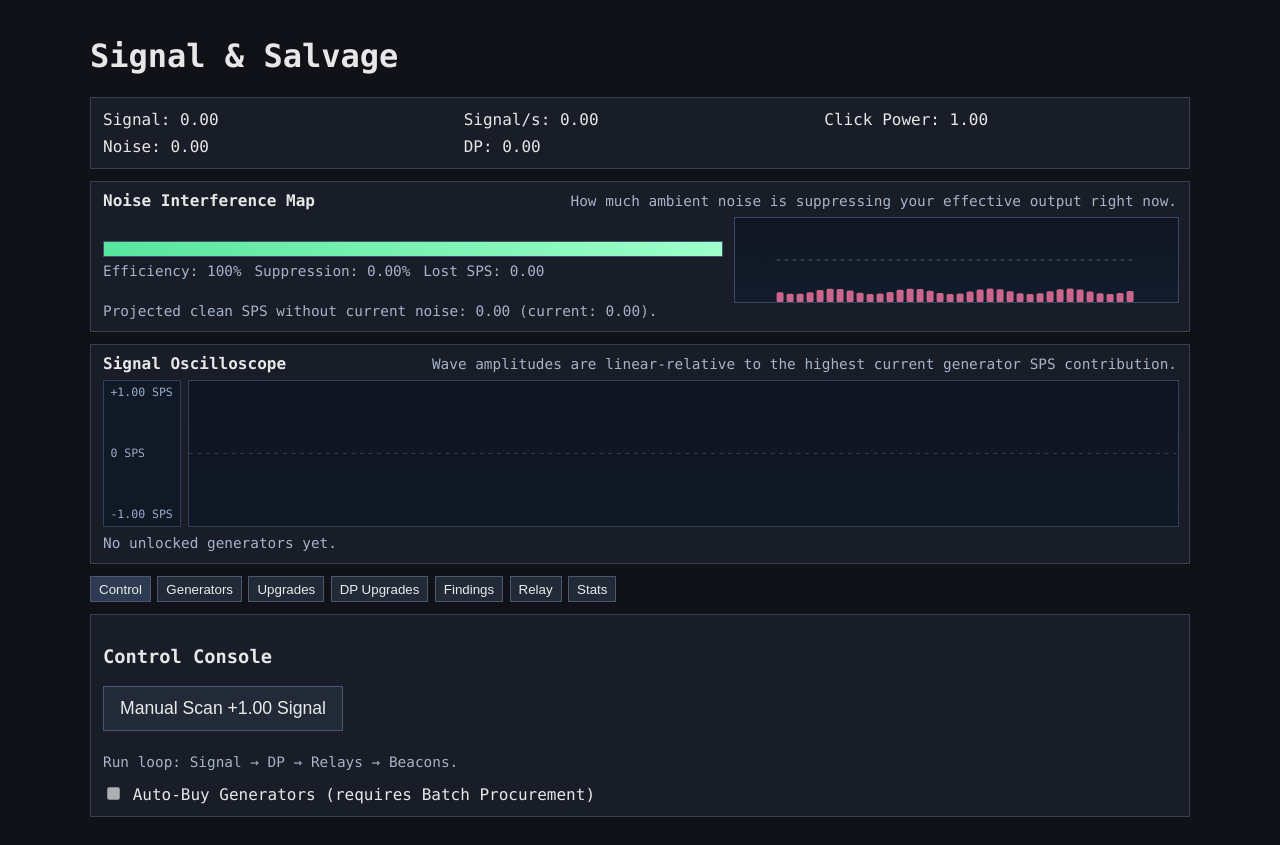
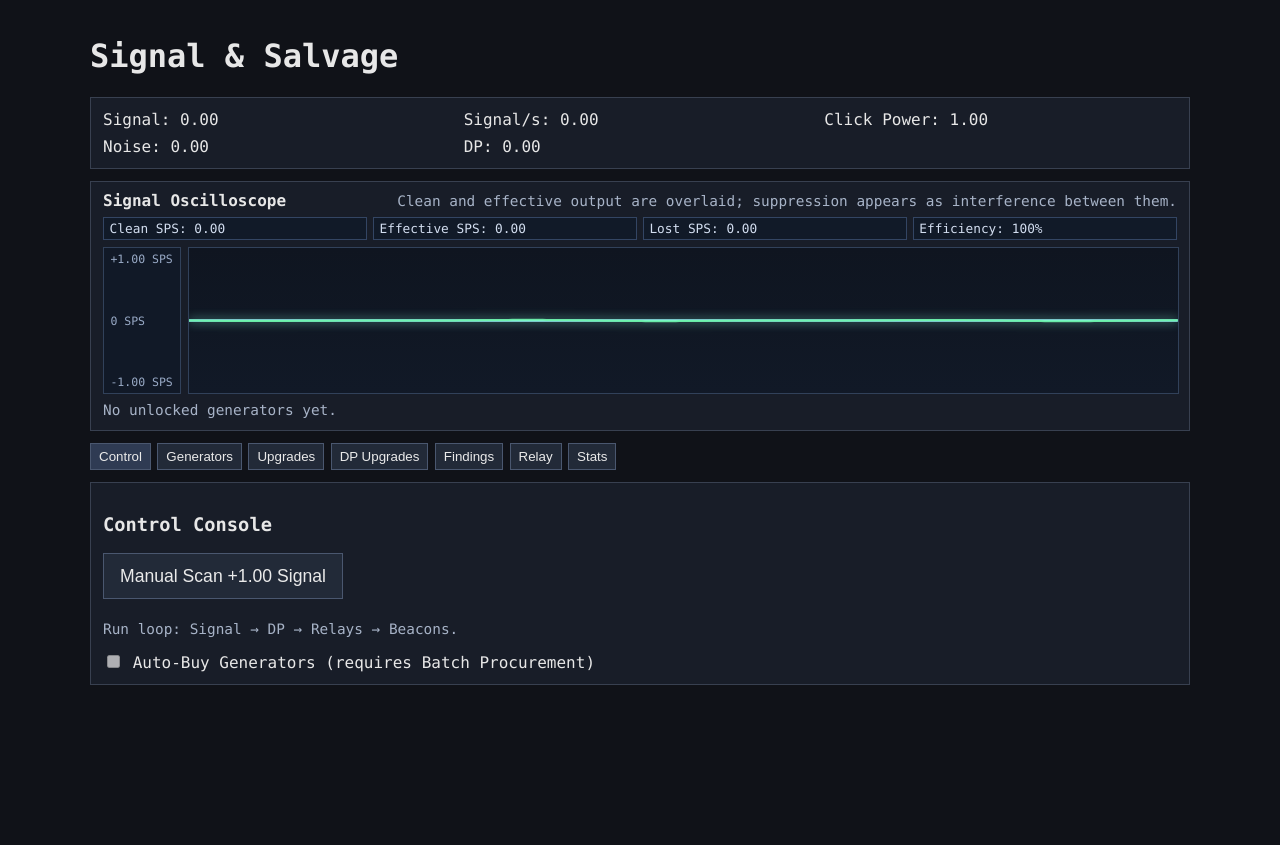
Before and after one commit to jjlyon/web-incremental, a React (Vite) app: page / in a window 1280 px wide. After the commit the page ends 800 px from the top, so only its background shows below. Built offline with nearby package versions, Linux system fonts and the light colour scheme.

Commit message:
Remove obsolete standalone noise panel styles

```diff
--- a/src/App.tsx
+++ b/src/App.tsx
@@ -327,7 +327,7 @@ function App() {
     return owned * def.baseSps * getGeneratorMultiplier(state, generatorId) * globalWaveMultiplier;
   });
   const maxContributionSps = Math.max(1, ...generatorContributions);
-  const MAX_WAVE_AMPLITUDE = 30;
+  const MAX_WAVE_AMPLITUDE = 24;
 
   const visibleGeneratorWaves = generatorWaveOrder.map((generatorId, index) => {
     const contributionSps = generatorContributions[index];
@@ -347,6 +347,27 @@ function App() {
       isUnlocked: state.generators[generatorId] > 0,
     };
   }).filter((wave) => wave.isUnlocked);
+
+  const aggregateScaleSps = Math.max(1, undampenedSps, sps, maxContributionSps);
+  const cleanAmplitude = (undampenedSps / aggregateScaleSps) * 34;
+  const effectiveAmplitude = (sps / aggregateScaleSps) * 34;
+  const suppressionIntensity = Math.max(0, Math.min(1, noiseImpactPercent / 100));
+  const sampleXs = Array.from({ length: Math.floor(WAVE_WIDTH / WAVE_SAMPLE_STEP) + 1 }, (_, i) => i * WAVE_SAMPLE_STEP);
+  const cleanPoints = sampleXs.map((x) => {
+    const radians = (x / WAVE_WIDTH) * 1.05 * Math.PI * 2 + waveTime * WAVE_SPEED * 0.85;
+    const y = WAVE_HEIGHT / 2 + Math.sin(radians) * cleanAmplitude;
+    return { x, y };
+  });
+  const effectivePoints = sampleXs.map((x) => {
+    const radians = (x / WAVE_WIDTH) * 1.05 * Math.PI * 2 + waveTime * WAVE_SPEED * 0.85;
+    const shimmer = (Math.sin((x / WAVE_WIDTH) * 16 + waveTime * 8) + Math.sin((x / WAVE_WIDTH) * 30 + waveTime * 15) * 0.6) * (0.5 + suppressionIntensity * 3.2);
+    const y = WAVE_HEIGHT / 2 + Math.sin(radians) * effectiveAmplitude + shimmer;
+    return { x, y };
+  });
+  const toPath = (points: Array<{ x: number; y: number }>): string => points.map((point, idx) => `${idx === 0 ? 'M' : 'L'}${point.x},${point.y.toFixed(2)}`).join(' ');
+  const cleanPath = toPath(cleanPoints);
+  const effectivePath = toPath(effectivePoints);
+  const suppressionBandPath = `${toPath(cleanPoints)} ${[...effectivePoints].reverse().map((point) => `L${point.x},${point.y.toFixed(2)}`).join(' ')} Z`;
 
 
   const scannerFrequency = WAVE_FREQUENCIES[0];
@@ -372,42 +393,38 @@ function App() {
         {hasBeaconLayerUnlocked && <div>Beacons: {formatNumber(state.beacons)}</div>}
       </div>
 
-      <div className="panel noise-panel">
-        <div className="wave-header"><strong>Noise Interference Map</strong><span className="muted">How much ambient noise is suppressing your effective output right now.</span></div>
-        <div className="noise-grid">
-          <div>
-            <div className="noise-meter-track">
-              <div className="noise-meter-safe" style={{ width: `${Math.max(0, Math.min(100, clampedNoiseFactor * 100)).toFixed(1)}%` }} />
-              <div className="noise-meter-loss" style={{ width: `${Math.max(0, Math.min(100, noiseImpactPercent)).toFixed(1)}%` }} />
-            </div>
-            <div className="noise-stats muted">
-              <span>Efficiency: {formatNumber(clampedNoiseFactor * 100)}%</span>
-              <span>Suppression: {formatNumber(noiseImpactPercent)}%</span>
-              <span>Lost SPS: {formatNumber(spsLostToNoise)}</span>
-            </div>
-          </div>
-          <svg viewBox="0 0 360 84" className="noise-spark" role="img" aria-label="Noise damping visualization">
-            {Array.from({ length: 36 }, (_, i) => {
-              const x = i * 10;
-              const envelope = (0.35 + (state.noise / 100)) * (1 - clampedNoiseFactor);
-              const height = 8 + (Math.sin((i + waveTime * 8) * 0.8) + 1) * 18 * Math.min(1.4, envelope + 0.15);
-              return <rect key={`noise-bar-${i}`} x={x} y={84 - height} width={7} height={height} rx={1.5} className="noise-bar" />;
-            })}
-            <line x1="0" y1="42" x2="360" y2="42" className="noise-midline" />
-          </svg>
+      <div className="panel wave-panel">
+        <div className="wave-header">
+          <strong>Signal Oscilloscope</strong>
+          <span className="muted">Clean and effective output are overlaid; suppression appears as interference between them.</span>
         </div>
-        <div className="muted">Projected clean SPS without current noise: {formatNumber(undampenedSps)} (current: {formatNumber(sps)}).</div>
-      </div>
-
-      <div className="panel wave-panel">
-        <div className="wave-header"><strong>Signal Oscilloscope</strong><span className="muted">Wave amplitudes are linear-relative to the highest current generator SPS contribution.</span></div>
+        <div className="wave-stats">
+          <span>Clean SPS: {formatNumber(undampenedSps)}</span>
+          <span>Effective SPS: {formatNumber(sps)}</span>
+          <span>Lost SPS: {formatNumber(spsLostToNoise)}</span>
+          <span>Efficiency: {formatNumber(clampedNoiseFactor * 100)}%</span>
+        </div>
         <div className="wave-body">
           <div className="wave-scale" aria-hidden="true">
-            <span>+{formatNumber(maxContributionSps)} SPS</span>
+            <span>+{formatNumber(aggregateScaleSps)} SPS</span>
             <span>0 SPS</span>
-            <span>-{formatNumber(maxContributionSps)} SPS</span>
+            <span>-{formatNumber(aggregateScaleSps)} SPS</span>
           </div>
-          <svg viewBox={`0 0 ${WAVE_WIDTH} ${WAVE_HEIGHT}`} className="wave-display" role="img" aria-label="Live generator sinewaves"><path d={`M0,${WAVE_HEIGHT / 2} H${WAVE_WIDTH}`} className="wave-baseline" />{visibleGeneratorWaves.map((wave) => <path key={wave.generatorId} d={wave.path} className="wave-line" style={{ stroke: wave.color, opacity: 0.95 }} />)}{visibleClickMarkers.map((marker) => <circle key={`click-${marker.id}`} cx={marker.x.toFixed(2)} cy={marker.y.toFixed(2)} r={2.8} className="wave-click-marker" />)}</svg>
+          <svg viewBox={`0 0 ${WAVE_WIDTH} ${WAVE_HEIGHT}`} className="wave-display" role="img" aria-label="Integrated signal and noise oscilloscope">
+            <path d={`M0,${WAVE_HEIGHT / 2} H${WAVE_WIDTH}`} className="wave-baseline" />
+            <path d={suppressionBandPath} className="wave-suppression-band" style={{ opacity: 0.12 + suppressionIntensity * 0.26 }} />
+            <path d={cleanPath} className="wave-clean-line" />
+            <path d={effectivePath} className="wave-effective-line" style={{ opacity: 0.82 + suppressionIntensity * 0.18 }} />
+            {visibleGeneratorWaves.map((wave) => (
+              <path
+                key={wave.generatorId}
+                d={wave.path}
+                className="wave-line wave-line-secondary"
+                style={{ stroke: wave.color, opacity: 0.2 + Math.min(0.35, suppressionIntensity * 0.2) }}
+              />
+            ))}
+            {visibleClickMarkers.map((marker) => <circle key={`click-${marker.id}`} cx={marker.x.toFixed(2)} cy={marker.y.toFixed(2)} r={2.8} className="wave-click-marker" />)}
+          </svg>
         </div>
         <div className="wave-legend">{visibleGeneratorWaves.length > 0 ? visibleGeneratorWaves.map((wave) => <span key={`${wave.generatorId}-legend`} className="wave-legend-item" style={{ '--wave-color': wave.color } as CSSProperties}>{wave.generatorName}: {formatNumber(wave.contributionSps)} SPS</span>) : <span className="muted">No unlocked generators yet.</span>}</div>
       </div>
--- a/src/styles.css
+++ b/src/styles.css
@@ -135,12 +135,35 @@ textarea { width: 100%; margin-top: 0.3rem; background: #0f131b; color: #d4d8df;
 .wave-scale span { display:block; line-height:1.1; }
 
 
-.noise-panel { padding-top: 0.6rem; }
-.noise-grid { display:grid; grid-template-columns: 1.4fr 1fr; gap:0.65rem; align-items:center; }
-.noise-meter-track { display:flex; height:14px; border:1px solid #42506a; background:#101722; overflow:hidden; margin-bottom:0.4rem; }
-.noise-meter-safe { background: linear-gradient(90deg, #57e69e 0%, #9effca 100%); }
-.noise-meter-loss { background: linear-gradient(90deg, #ffb36a 0%, #ff6a9f 100%); }
-.noise-stats { display:flex; gap:0.8rem; flex-wrap:wrap; }
-.noise-spark { width:100%; height:84px; border:1px solid #3a4963; background:linear-gradient(180deg,#101621,#121c2b); }
-.noise-bar { fill:#ff7aa8; opacity:0.78; }
-.noise-midline { stroke:#7ea0c8; stroke-width:1; stroke-dasharray:4 4; opacity:0.5; }
+.wave-stats {
+  display: grid;
+  grid-template-columns: repeat(4, minmax(0, 1fr));
+  gap: 0.35rem;
+  margin-bottom: 0.45rem;
+  font-size: 0.8rem;
+  color: #d3def0;
+}
+.wave-stats span {
+  border: 1px solid #334563;
+  background: #111a28;
+  padding: 0.2rem 0.35rem;
+}
+.wave-suppression-band {
+  fill: #ff6a9f;
+  filter: drop-shadow(0 0 5px rgba(255, 122, 168, 0.35));
+}
+.wave-clean-line {
+  fill: none;
+  stroke: #9af7ff;
+  stroke-width: 2.4;
+  filter: drop-shadow(0 0 5px rgba(154, 247, 255, 0.5));
+}
+.wave-effective-line {
+  fill: none;
+  stroke: #67f3a1;
+  stroke-width: 2.1;
+  filter: drop-shadow(0 0 6px rgba(103, 243, 161, 0.55));
+}
+.wave-line-secondary {
+  stroke-width: 1.1;
+}
```
